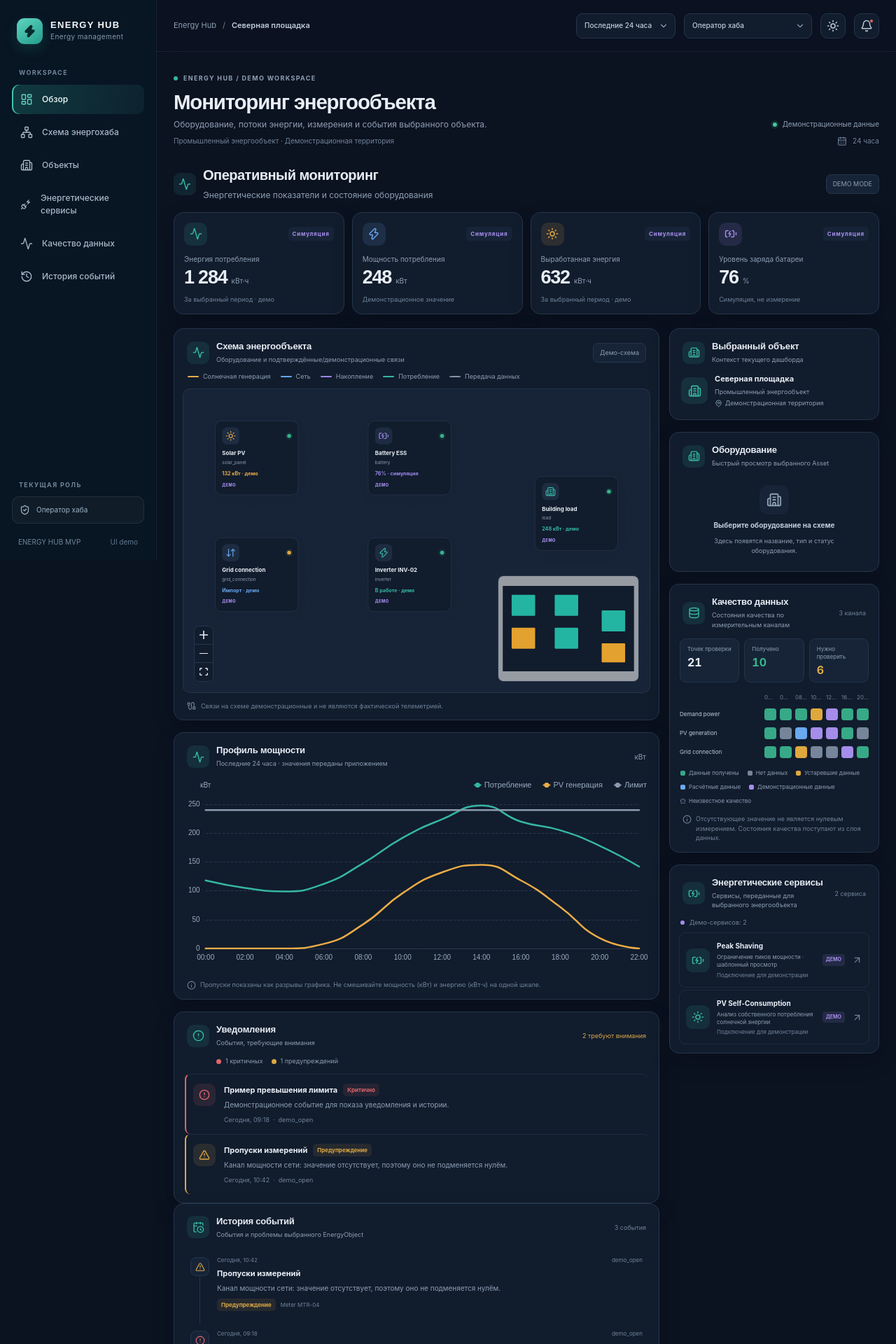
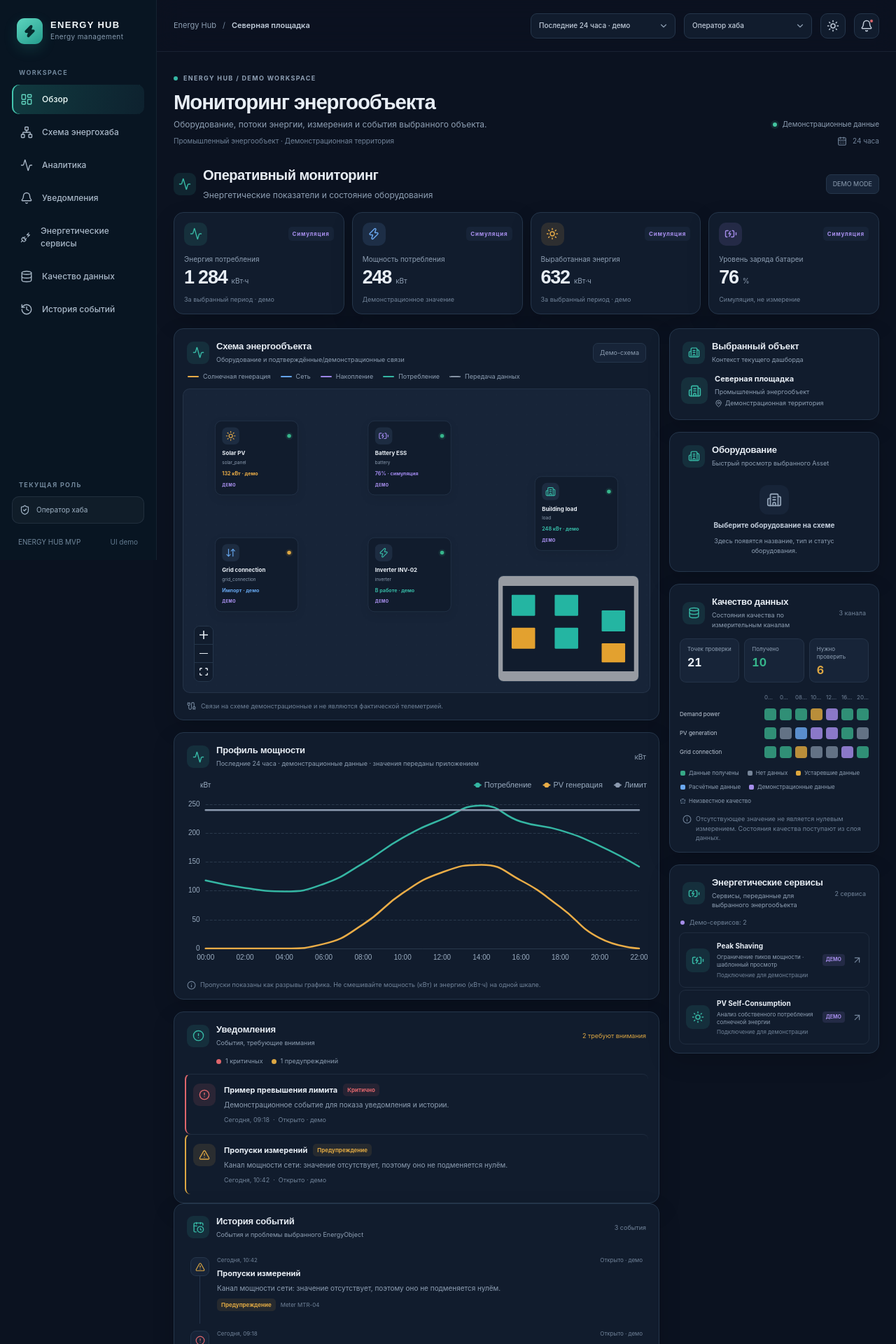
Before and after one commit to name1esking/energy-hub-mvp, a React (Vite) app: page / in a window 1280 px wide. Shown: the top 1920 px of the page at 70% size. Built offline with nearby package versions, Linux system fonts and the light colour scheme.

Commit message:
Fix frontend issues for defense

```diff
--- a/src/App.tsx
+++ b/src/App.tsx
@@ -27,10 +27,12 @@ export default function App() {
       chartData={demoPowerChart}
       qualityRows={demoQualityRows}
       topology={demoTopology}
-      onAssetSelect={(assetId) => console.info('Selected Asset view:', assetId)}
-      onEventSelect={(eventId) => console.info('Selected Event view:', eventId)}
-      onServiceSelect={(serviceId) => console.info('Selected Service view:', serviceId)}
-      onMeasurementSelect={(measurementId) => console.info('Selected Measurement view:', measurementId)}
+      onEventSelect={() =>
+        document.getElementById('history')?.scrollIntoView({
+          behavior: 'smooth',
+          block: 'start',
+        })
+      }
     />
   );
 }
--- a/src/components/AlertsPanel.tsx
+++ b/src/components/AlertsPanel.tsx
@@ -38,9 +38,24 @@ const fallbackPresentation = {
   priority: 3,
 };
 
+function eventStatusLabel(status: string): string {
+  switch (status) {
+    case 'open':
+      return 'Открыто';
+    case 'resolved':
+      return 'Решено';
+    case 'demo_open':
+      return 'Открыто · демо';
+    case 'demo_planned':
+      return 'Запланировано · демо';
+    default:
+      return status.replace(/_/g, ' ');
+  }
+}
+
 export function AlertsPanel({ events, onEventSelect }: AlertsPanelProps) {
   const attentionEvents = events
-    .filter((event) => event.severity !== 'info')
+    .filter((event) => event.severity !== 'info' && event.status !== 'resolved')
     .slice()
     .sort((a, b) => {
       const aPriority = severityPresentation[a.severity]?.priority ?? fallbackPresentation.priority;
@@ -105,10 +120,11 @@ export function AlertsPanel({ events, onEventSelect }: AlertsPanelProps) {
             return (
               <button
                 type="button"
+                disabled={!onEventSelect}
                 className={`notification-item severity-${presentation.className}`}
                 key={event.id}
                 onClick={() => onEventSelect?.(event.id)}
-                aria-label={`${event.title}. ${presentation.label}. ${event.timestamp}. ${event.status}`}
+                aria-label={`${event.title}. ${presentation.label}. ${event.timestamp}. ${eventStatusLabel(event.status)}`}
               >
                 <span className="notification-icon">
                   <Icon size={16} />
@@ -123,7 +139,7 @@ export function AlertsPanel({ events, onEventSelect }: AlertsPanelProps) {
                   <span className="notification-time">
                     <span>{event.timestamp}</span>
                     <span className="notification-time-separator">·</span>
-                    <span>{event.status}</span>
+                    <span>{eventStatusLabel(event.status)}</span>
                   </span>
                 </span>
               </button>
--- a/src/components/EnergyHubLayout.tsx
+++ b/src/components/EnergyHubLayout.tsx
@@ -64,7 +64,9 @@ const roleDescriptions: Record<
 const navTargets: Record<SidebarPageId, string> = {
   overview: 'overview',
   'energy-hub': 'energy-hub',
-  objects: 'energy-hub',
+  objects: 'objects',
+  analytics: 'analytics',
+  notifications: 'notifications',
   services: 'services',
   'data-quality': 'data-quality',
   history: 'history',
@@ -167,8 +169,9 @@ export function EnergyHubLayout({
   // Attention counter
   const attentionCount = events.filter(
     (event) =>
-      event.severity === 'warning' ||
-      event.severity === 'critical',
+      event.status !== 'resolved' &&
+      (event.severity === 'warning' ||
+        event.severity === 'critical'),
   ).length;
 
   // Navigation
@@ -227,9 +230,10 @@ export function EnergyHubLayout({
         <Header
           energyObject={energyObject}
           role={role}
-          onRoleChange={(nextRole) =>
-            onRoleChange?.(nextRole)
-          }
+          onRoleChange={(nextRole) => {
+            setActivePage('overview');
+            onRoleChange?.(nextRole);
+          }}
           theme={theme}
           onThemeChange={setTheme}
           period={period}
@@ -370,10 +374,7 @@ export function EnergyHubLayout({
                     data={chartData}
                   />
 
-                  <EventTimeline
-                    events={events}
-                    onEventSelect={onEventSelect}
-                  />
+                  <EventTimeline events={events} />
 
                 </div>
 
--- a/src/components/EventTimeline.tsx
+++ b/src/components/EventTimeline.tsx
@@ -27,6 +27,21 @@ function eventCountLabel(count: number): string {
   if (lastOne === 1) return `${count} событие`;
   if (lastOne >= 2 && lastOne <= 4) return `${count} события`;
   return `${count} событий`;
+}
+
+function eventStatusLabel(status: string): string {
+  switch (status) {
+    case 'open':
+      return 'Открыто';
+    case 'resolved':
+      return 'Решено';
+    case 'demo_open':
+      return 'Открыто · демо';
+    case 'demo_planned':
+      return 'Запланировано · демо';
+    default:
+      return status.replace(/_/g, ' ');
+  }
 }
 
 export function EventTimeline({ events, onEventSelect }: EventTimelineProps) {
@@ -59,10 +74,11 @@ export function EventTimeline({ events, onEventSelect }: EventTimelineProps) {
             return (
               <button
                 type="button"
+                disabled={!onEventSelect}
                 className="timeline-item timeline-item--button"
                 key={event.id}
                 onClick={() => onEventSelect?.(event.id)}
-                aria-label={`${event.title}. ${presentation.label}. ${event.timestamp}. ${event.status}`}
+                aria-label={`${event.title}. ${presentation.label}. ${event.timestamp}. ${eventStatusLabel(event.status)}`}
               >
                 <span className={`timeline-marker event-${event.severity}`}>
                   <Icon size={14} />
@@ -71,7 +87,7 @@ export function EventTimeline({ events, onEventSelect }: EventTimelineProps) {
                 <span className="timeline-body">
                   <span className="timeline-meta">
                     <span>{event.timestamp}</span>
-                    <span className="timeline-status">{event.status}</span>
+                    <span className="timeline-status">{eventStatusLabel(event.status)}</span>
                   </span>
                   <strong>{event.title}</strong>
                   <span className="timeline-description">{event.description}</span>
--- a/src/components/Header.tsx
+++ b/src/components/Header.tsx
@@ -42,9 +42,9 @@ export function Header({
         <label className="select-wrap period-select">
           <span className="sr-only">Период</span>
           <select value={period} onChange={(event) => onPeriodChange(event.target.value as Period)}>
-            <option value="24h">Последние 24 часа</option>
-            <option value="7d">Последние 7 дней</option>
-            <option value="30d">Последние 30 дней</option>
+            <option value="24h">Последние 24 часа · демо</option>
+            <option value="7d" disabled>Последние 7 дней · нет данных</option>
+            <option value="30d" disabled>Последние 30 дней · нет данных</option>
           </select>
           <ChevronDown size={14} />
         </label>
--- a/src/components/PowerChart.tsx
+++ b/src/components/PowerChart.tsx
@@ -24,10 +24,8 @@ export function PowerChart({
 
   const periodLabel =
     period === '24h'
-      ? 'Последние 24 часа'
-      : period === '7d'
-        ? 'Последние 7 дней'
-        : 'Последние 30 дней';
+      ? 'Последние 24 часа · демонстрационные данные'
+      : 'Нет данных для выбранного периода';
 
   const series = data?.series ?? [];
   const option: EChartsOption = {
@@ -119,7 +117,13 @@ export function PowerChart({
     })),
   };
 
-  const hasChartData = Boolean(data && data.labels.length > 0 && series.length > 0);
+  const hasChartData = Boolean(
+    period === '24h' &&
+      data &&
+      data.labels.length > 0 &&
+      series.length > 0 &&
+      series.every((item) => item.values.length === data.labels.length),
+  );
 
   return (
     <section className="panel chart-panel" id="analytics" aria-labelledby="power-chart-title">
--- a/src/components/Sidebar.tsx
+++ b/src/components/Sidebar.tsx
@@ -1,6 +1,8 @@
 import {
   Activity,
+  Bell,
   Building2,
+  Database,
   History,
   LayoutDashboard,
   Network,
@@ -26,14 +28,81 @@ const roleLabels: Record<UiRole, string> = {
   building_owner: 'Собственник здания',
 };
 
-const navigation: Array<{ id: SidebarPageId; label: string; icon: typeof LayoutDashboard }> = [
-  { id: 'overview', label: 'Обзор', icon: LayoutDashboard },
-  { id: 'energy-hub', label: 'Схема энергохаба', icon: Network },
-  { id: 'objects', label: 'Объекты', icon: Building2 },
-  { id: 'services', label: 'Энергетические сервисы', icon: PlugZap },
-  { id: 'data-quality', label: 'Качество данных', icon: Activity },
-  { id: 'history', label: 'История событий', icon: History },
-];
+type NavigationItem = {
+  id: SidebarPageId;
+  label: string;
+  icon: typeof LayoutDashboard;
+};
+
+const overviewItem: NavigationItem = {
+  id: 'overview',
+  label: 'Обзор',
+  icon: LayoutDashboard,
+};
+const analyticsItem: NavigationItem = {
+  id: 'analytics',
+  label: 'Аналитика',
+  icon: Activity,
+};
+const notificationsItem: NavigationItem = {
+  id: 'notifications',
+  label: 'Уведомления',
+  icon: Bell,
+};
+const servicesItem: NavigationItem = {
+  id: 'services',
+  label: 'Энергетические сервисы',
+  icon: PlugZap,
+};
+const qualityItem: NavigationItem = {
+  id: 'data-quality',
+  label: 'Качество данных',
+  icon: Database,
+};
+const historyItem: NavigationItem = {
+  id: 'history',
+  label: 'История событий',
+  icon: History,
+};
+
+const navigationByRole: Record<UiRole, NavigationItem[]> = {
+  platform_admin: [
+    overviewItem,
+    { id: 'objects', label: 'Объекты', icon: Building2 },
+    analyticsItem,
+    notificationsItem,
+    servicesItem,
+    qualityItem,
+    historyItem,
+  ],
+  portfolio_owner: [
+    overviewItem,
+    { id: 'energy-hub', label: 'Схема энергохаба', icon: Network },
+    analyticsItem,
+    notificationsItem,
+    servicesItem,
+    qualityItem,
+    historyItem,
+  ],
+  hub_operator: [
+    overviewItem,
+    { id: 'energy-hub', label: 'Схема энергохаба', icon: Network },
+    analyticsItem,
+    notificationsItem,
+    servicesItem,
+    qualityItem,
+    historyItem,
+  ],
+  building_owner: [
+    overviewItem,
+    { id: 'energy-hub', label: 'Схема энергохаба', icon: Network },
+    analyticsItem,
+    notificationsItem,
+    servicesItem,
+    qualityItem,
+    historyItem,
+  ],
+};
 
 export function Sidebar({ activePage, role, onNavigate, mobileOpen, onClose }: SidebarProps) {
   return (
@@ -58,7 +127,7 @@ export function Sidebar({ activePage, role, onNavigate, mobileOpen, onClose }: S
 
         <div className="sidebar-caption">WORKSPACE</div>
         <nav className="sidebar-nav">
-          {navigation.map(({ id, label, icon: Icon }) => (
+          {navigationByRole[role].map(({ id, label, icon: Icon }) => (
             <button
               key={id}
               type="button"
--- a/src/components/dashboards/HubOperatorDashboard.tsx
+++ b/src/components/dashboards/HubOperatorDashboard.tsx
@@ -72,10 +72,7 @@ export function HubOperatorDashboard({
 
         <div className="dashboard-main-column">
 
-          <section
-            id="energy-hub"
-            className="scroll-anchor"
-          >
+          <section className="scroll-anchor">
             <EnergyFlow
               assets={assets}
               topology={topology}
@@ -93,19 +90,13 @@ export function HubOperatorDashboard({
             />
           </section>
 
-          <section
-            id="history"
-            className="scroll-anchor"
-          >
+          <section className="scroll-anchor">
             <AlertsPanel
               events={events}
               onEventSelect={onEventSelect}
             />
 
-            <EventTimeline
-              events={events}
-              onEventSelect={onEventSelect}
-            />
+            <EventTimeline events={events} />
           </section>
 
         </div>
@@ -127,20 +118,14 @@ export function HubOperatorDashboard({
             />
           </section>
 
-          <section
-            id="data-quality"
-            className="scroll-anchor"
-          >
+          <section className="scroll-anchor">
             <DataQualityPanel
               rows={qualityRows}
               onCellSelect={onMeasurementSelect}
             />
           </section>
 
-          <section
-            id="services"
-            className="scroll-anchor"
-          >
+          <section className="scroll-anchor">
             <ServicesPanel
               services={services}
               onServiceSelect={onServiceSelect}
--- a/src/components/dashboards/PlatformAdminDashboard.tsx
+++ b/src/components/dashboards/PlatformAdminDashboard.tsx
@@ -54,7 +54,7 @@ export function PlatformAdminDashboard({
 
       <div className="dashboard-grid admin-dashboard-grid">
         <div className="dashboard-main-column">
-          <section className="panel admin-objects-panel" aria-labelledby="admin-objects-title">
+          <section id="objects" className="panel admin-objects-panel" aria-labelledby="admin-objects-title">
             <div className="panel-heading">
               <div className="panel-title-wrap">
                 <div className="panel-icon">
@@ -109,7 +109,7 @@ export function PlatformAdminDashboard({
             aria-label="Уведомления и история событий"
           >
             <AlertsPanel events={events} onEventSelect={onEventSelect} />
-            <EventTimeline events={events} onEventSelect={onEventSelect} />
+            <EventTimeline events={events} />
           </section>
         </div>
 
--- a/src/types/ui.ts
+++ b/src/types/ui.ts
@@ -137,6 +137,8 @@ export type SidebarPageId =
   | 'overview'
   | 'energy-hub'
   | 'objects'
+  | 'analytics'
+  | 'notifications'
   | 'services'
   | 'data-quality'
   | 'history';
```
